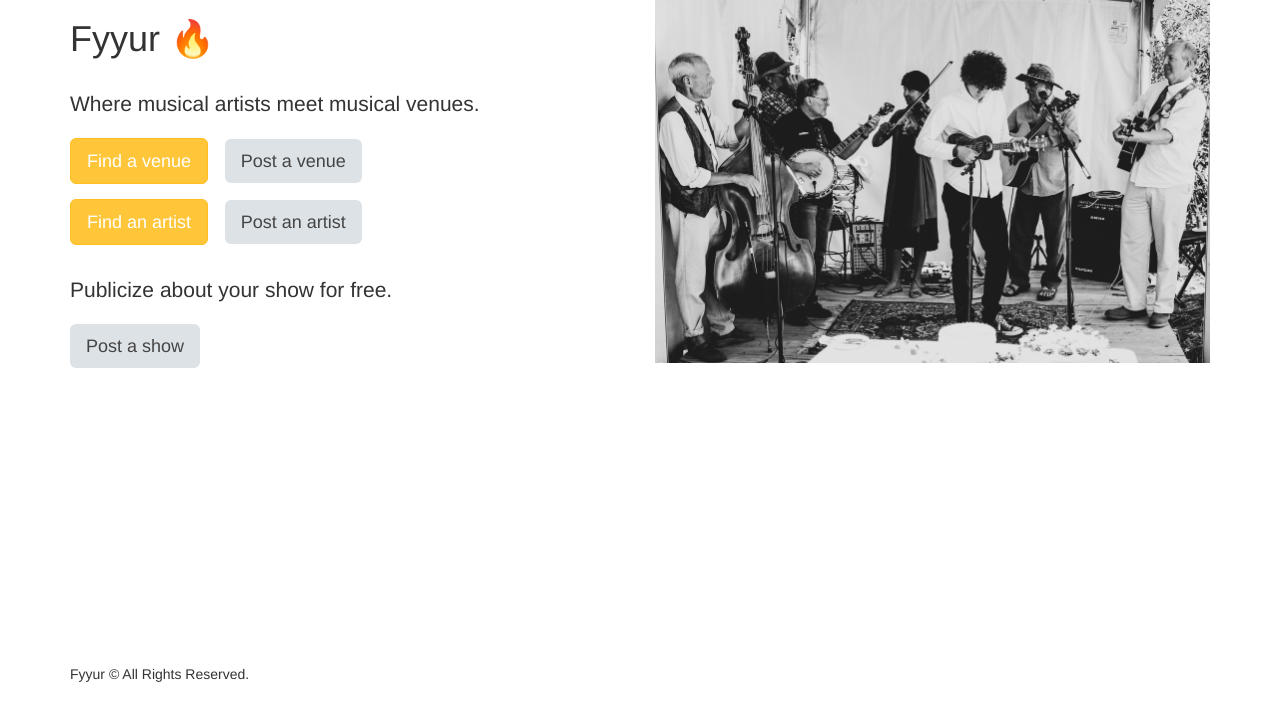
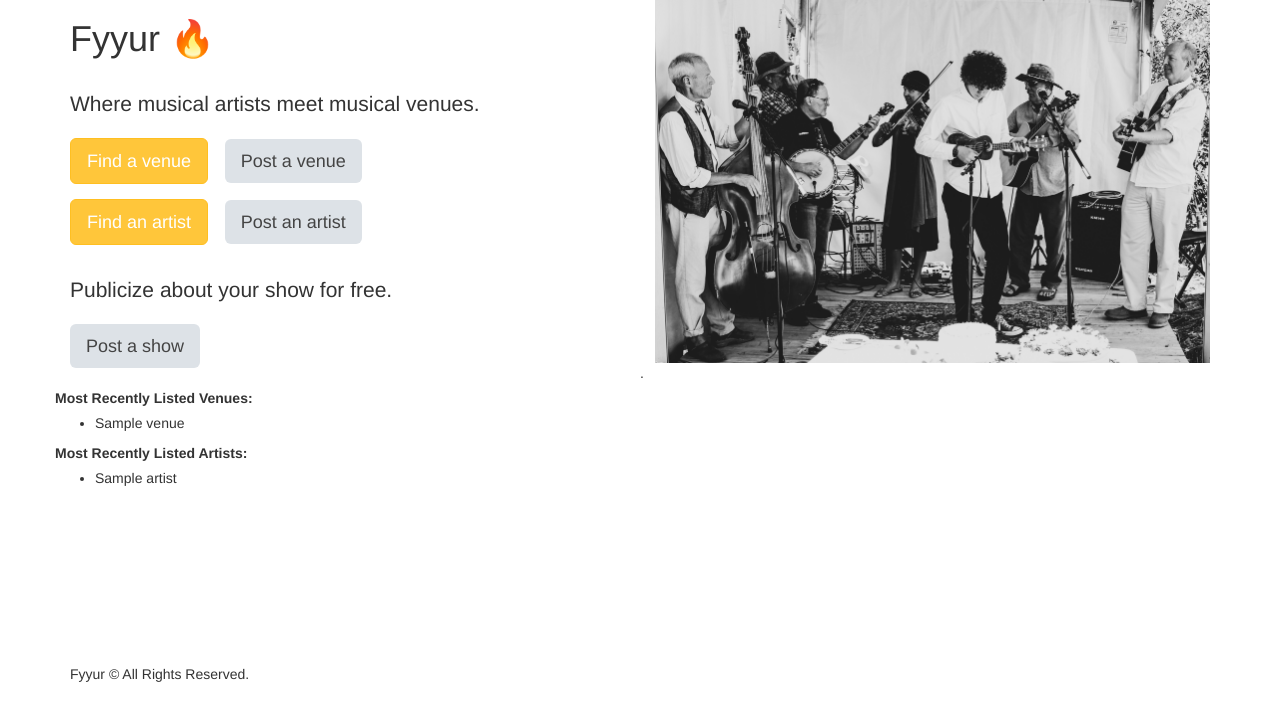
Before and after one commit to Omarb28/fyyur, a Flask app: page / in a window 1280 px wide. Shown: the part 81-800 px from the top of the page. Run offline with Flask 2, Linux system fonts and the light colour scheme; tables that the repository leaves empty hold one stand-in row (values such as "Sample post"); some libraries are stand-ins or nearby versions.

Commit message:
Added recently listed venues and artist to the homepage

```diff
--- a/app.py
+++ b/app.py
@@ -137,8 +137,10 @@ app.jinja_env.filters['datetime'] = format_datetime
 
 @app.route('/')
 def index():
-  venues = Venue.query.all()
-  artists = Artist.query.all()
+
+  # get 10 most recent
+  venues = Venue.query.order_by(db.desc('created_at')).limit(10).all()
+  artists = Artist.query.order_by(db.desc('created_at')).limit(10).all()
 
   data = {
     "venues": venues,
--- a/templates/pages/home.html
+++ b/templates/pages/home.html
@@ -21,5 +21,20 @@
 	<div class="col-sm-6 hidden-sm hidden-xs">
 		<img id="front-splash" src="{{ url_for('static',filename='img/front-splash.jpg') }}" alt="Front Photo of Musical Band" />
 	</div>
+	<div>
+		<p>.</p>
+		<p><b>Most Recently Listed Venues:</b></p>
+		<ul>
+			{% for venue in data.venues %}
+				<li>{{ venue.name }}</li>
+			{% endfor %}
+		</ul>
+		<p><b>Most Recently Listed Artists:</b></p>
+		<ul>
+			{% for artist in data.artists %}
+				<li>{{ artist.name }}</li>
+			{% endfor %}
+		</ul>
+	</div>
 </div>
 {% endblock %}
```
